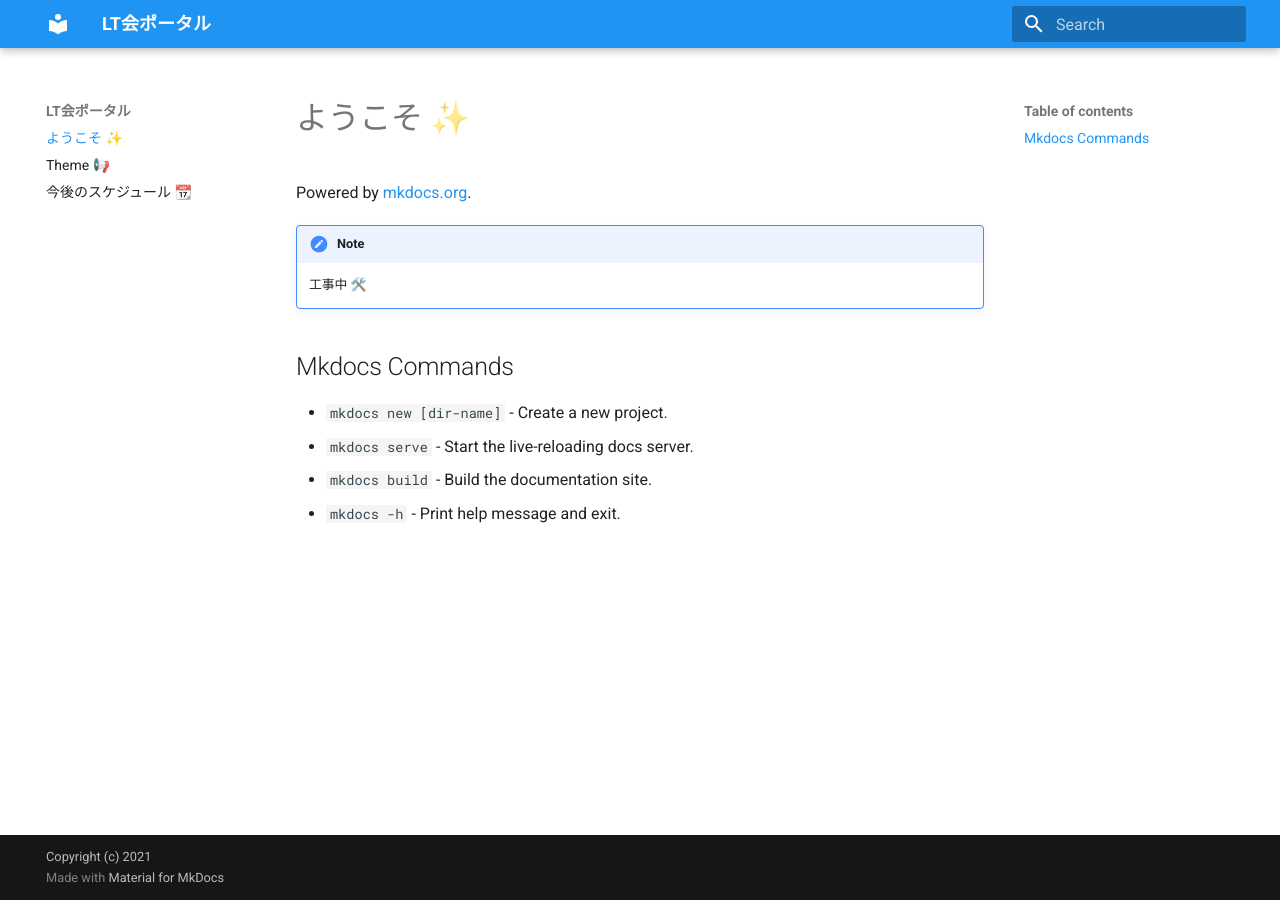
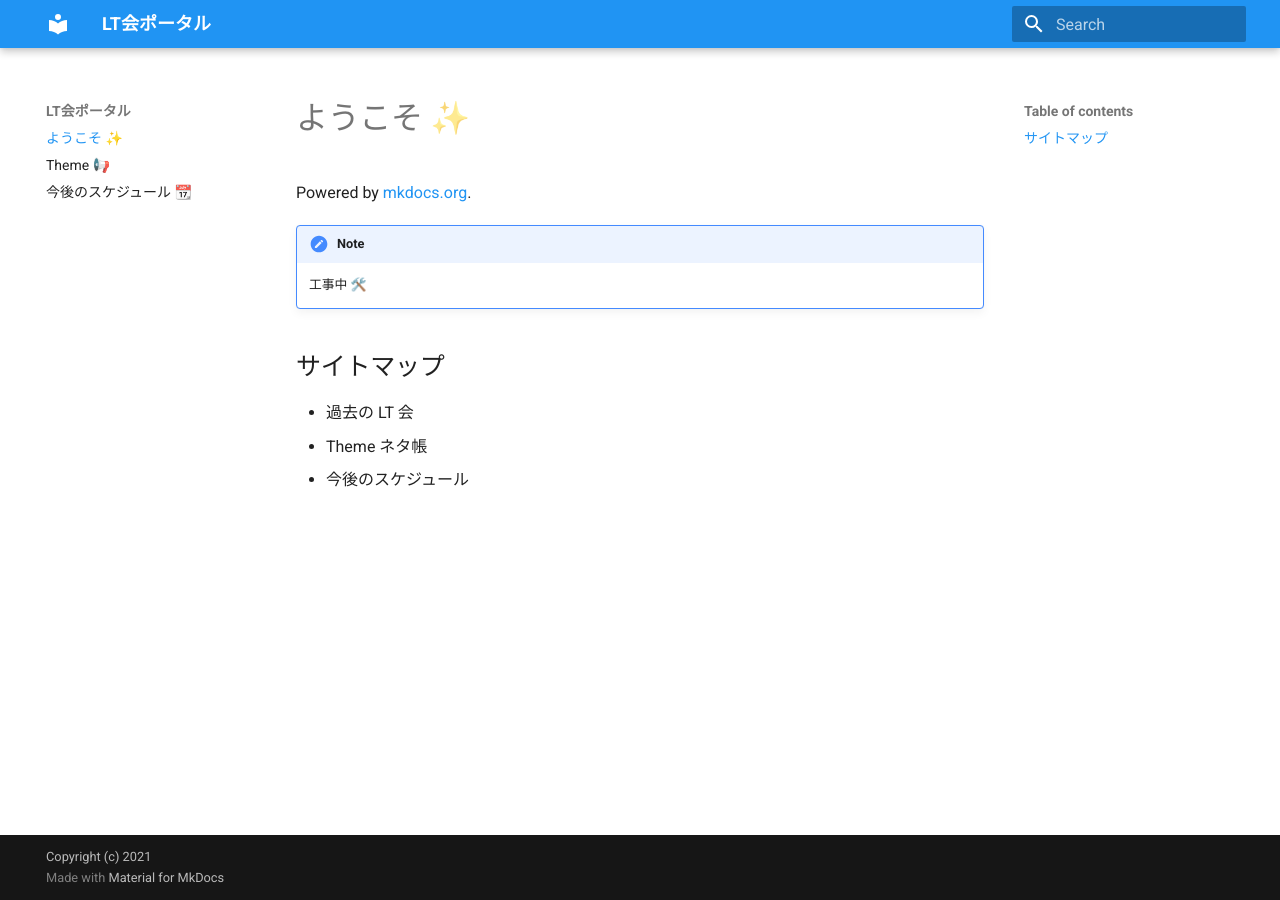
Before and after one commit to yama1601/LT_Portal, an MkDocs documentation site: the page built from docs/index.md, in a window 1280 px wide. Built offline with MkDocs 1.6.1 and Material for MkDocs 9.7.7, drawn with Linux system fonts in a browser that asks for light colours.

Commit message:
Update index page

```diff
--- a/docs/index.md
+++ b/docs/index.md
@@ -5,9 +5,8 @@ Powered by [mkdocs.org](https://www.mkdocs.org).
 !!! Note
     工事中 🛠️
 
-## Mkdocs Commands
+## サイトマップ
 
-* `mkdocs new [dir-name]` - Create a new project.
-* `mkdocs serve` - Start the live-reloading docs server.
-* `mkdocs build` - Build the documentation site.
-* `mkdocs -h` - Print help message and exit.
+* 過去の LT 会
+* Theme ネタ帳
+* 今後のスケジュール
```
Also changed, not shown: README.md (+7 -0 lines).
